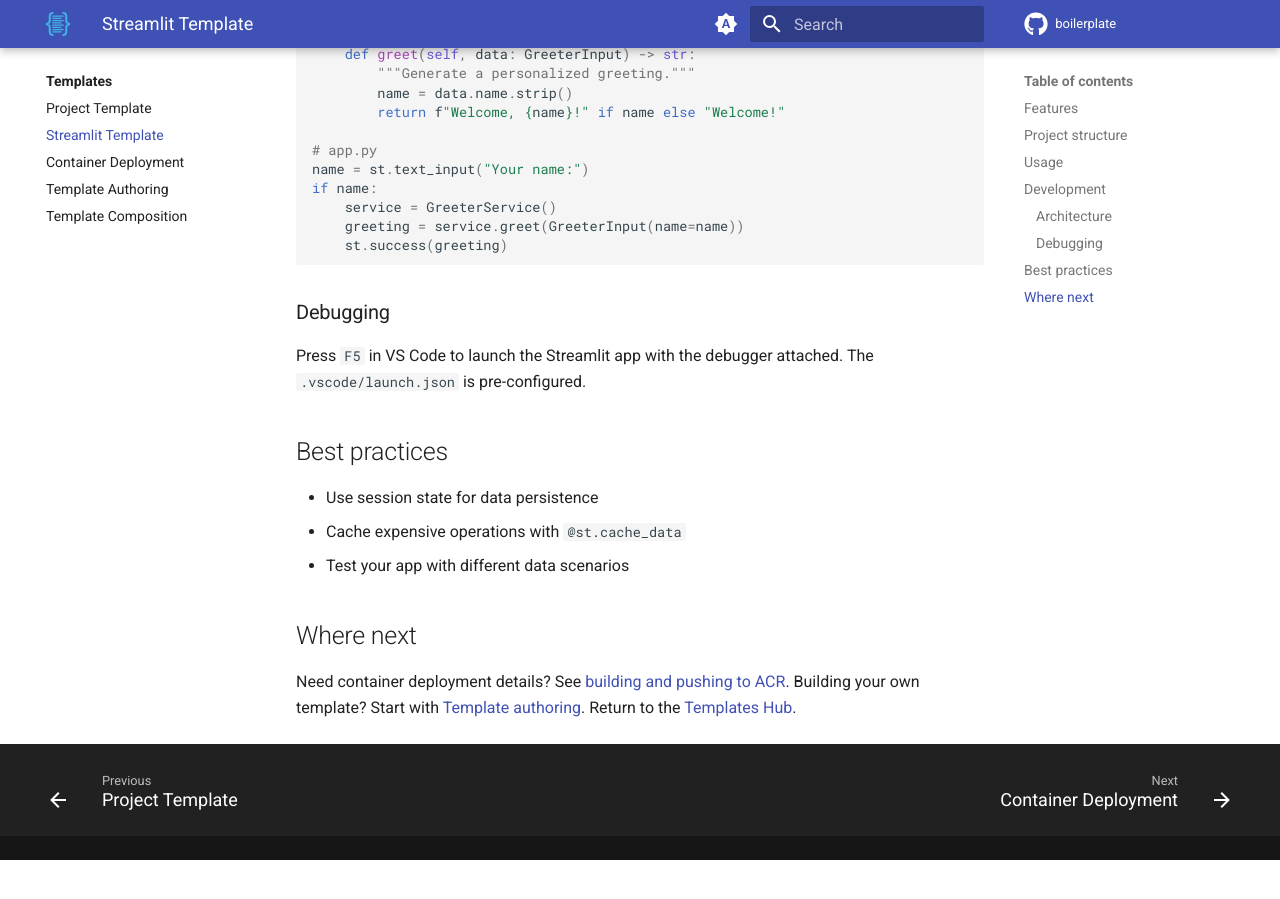
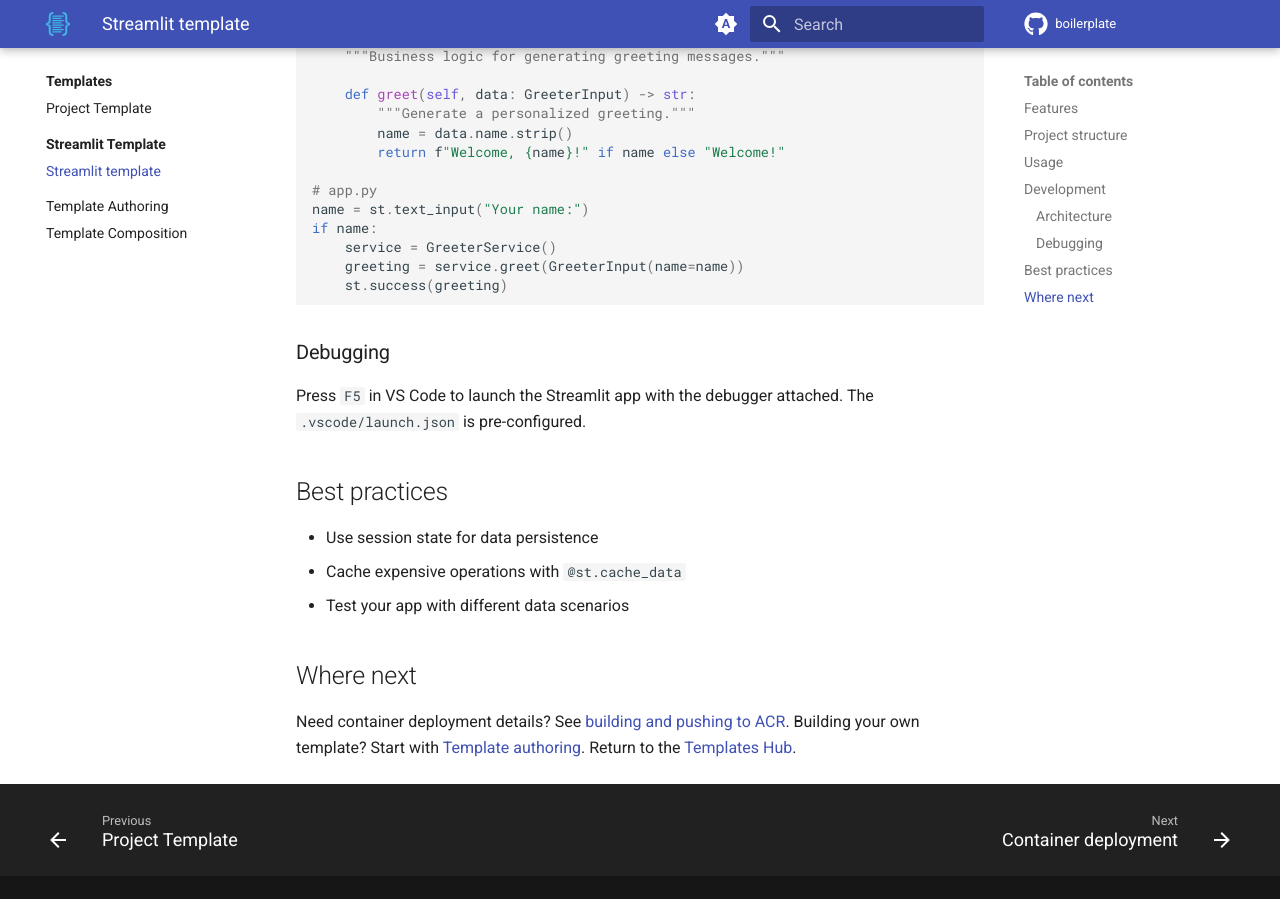
Before and after one commit to TheRealBillSiegler/boilerplate, an MkDocs documentation site: the page built from docs/templates-hub/streamlit/streamlit.md, in a window 1280 px wide and 900 px high, scrolled down 2179 px. Built offline with MkDocs 1.6.1 and Material for MkDocs 9.7.7, drawn with Linux system fonts in a browser that asks for light colours; a script that is not in the unit is left out; comment, search, counter and statistics services are not loaded; the version menu is left out; before the commit the page ends 3039 px from its top, so only the background shows below that; some of the changed text lies outside the part shown.

Commit message:
docs: nest container deployment under the streamlit template
The container guide documents the streamlit layer's own scripts, so it
belongs inside that template's section rather than beside it.

Co-Authored-By: Claude Fable 5.1 <noreply@anthropic.com>

```diff
--- a/mkdocs.yml
+++ b/mkdocs.yml
@@ -154,8 +154,9 @@ nav:
   - Templates:
     - templates-hub/index.md
     - Project Template: templates-hub/project.md
-    - Streamlit Template: templates-hub/streamlit/streamlit.md
-    - Container Deployment: templates-hub/streamlit/deployment/containers/index.md
+    - Streamlit Template:
+      - templates-hub/streamlit/streamlit.md
+      - Container deployment: templates-hub/streamlit/deployment/containers/index.md
     - Template Authoring: templates-hub/authoring.md
     - Template Composition: templates-hub/composition.md
   - CLI:
```
